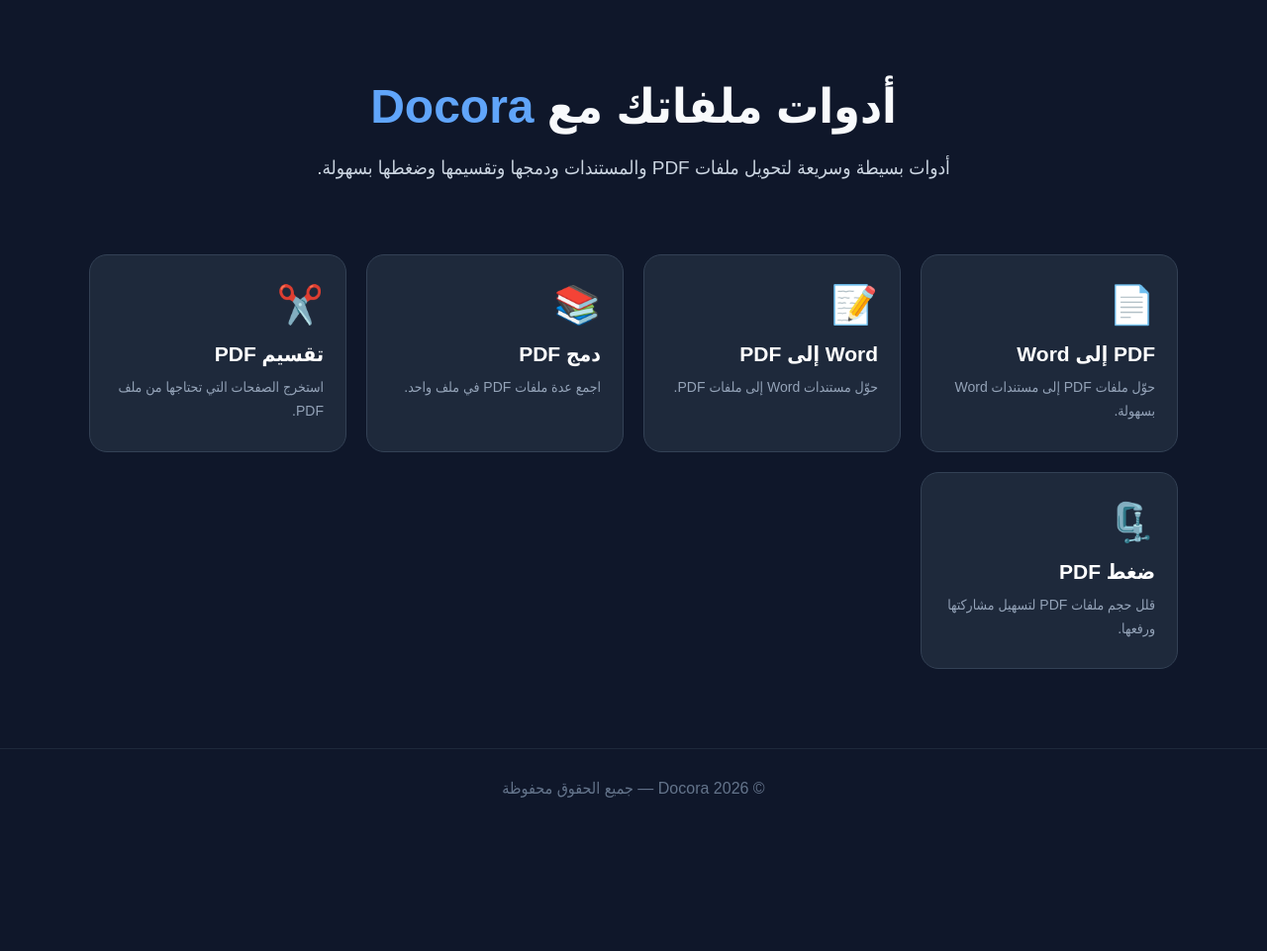
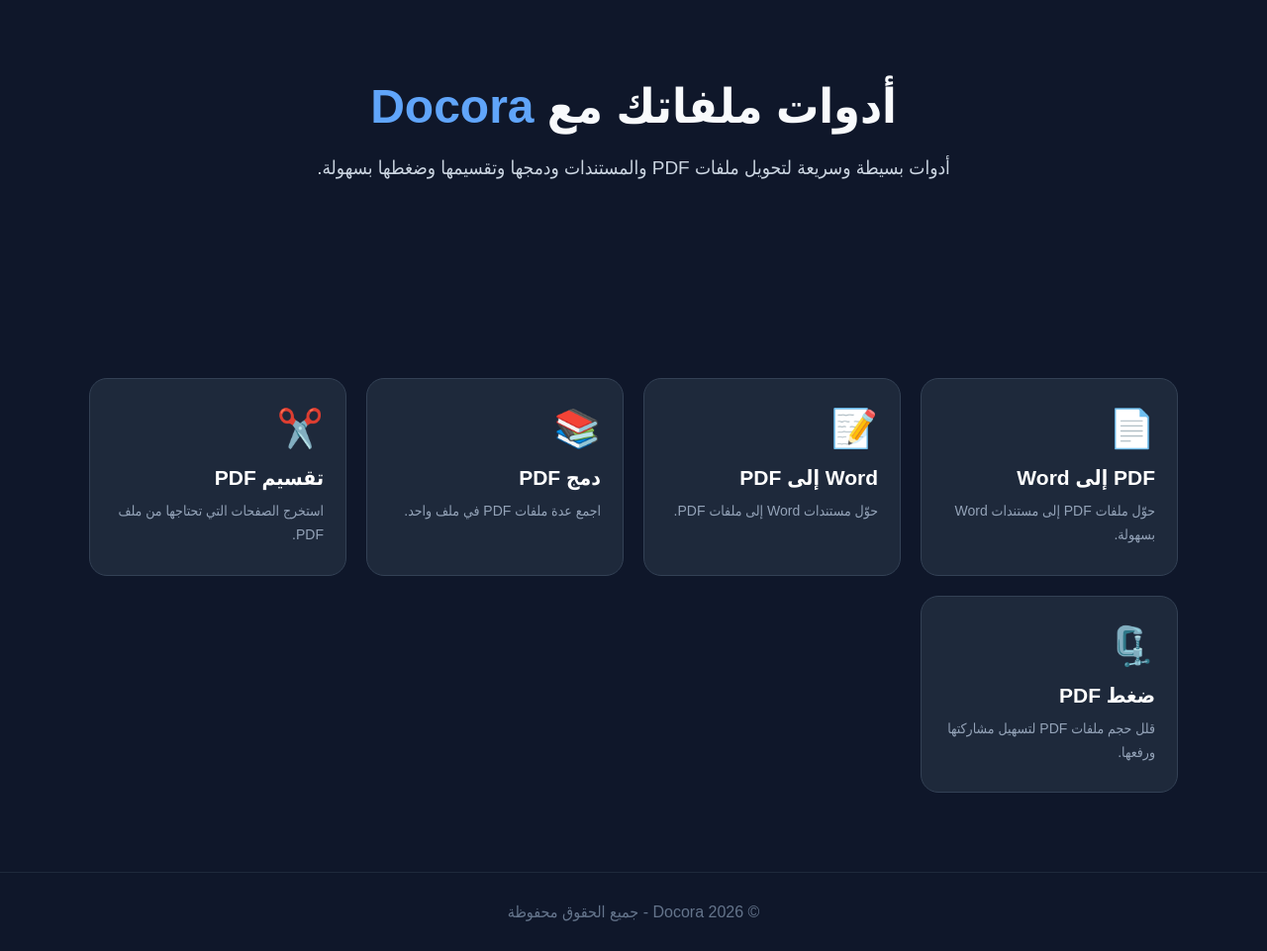
Before and after one commit to ahmedali212121/Fileora, a Flask app: page / in a window 1280 px wide. Shown: the part 78-1039 px from the top of the page at 99% size. Before the commit the page ends 884 px from the top, so only its background shows below. Run offline with Flask 3, Linux system fonts and the light colour scheme.

Commit message:
Update home.html

```diff
--- a/templates/home.html
+++ b/templates/home.html
@@ -1,6 +1,8 @@
 <!DOCTYPE html>
 <html lang="ar" dir="rtl">
+
 <head>
+
     <meta charset="UTF-8">
     <meta name="viewport" content="width=device-width, initial-scale=1.0">
 
@@ -8,6 +10,12 @@
 
     <meta name="description"
           content="Docora - أدوات مجانية وسهلة لتحويل ودمج وتقسيم وضغط ملفات PDF والمستندات.">
+
+    <!-- Google AdSense -->
+    <script async
+        src="https://pagead2.googlesyndication.com/pagead/js/adsbygoogle.js?client=ca-pub-5168430877675005"
+        crossorigin="anonymous">
+    </script>
 
     <style>
         * {
@@ -60,6 +68,18 @@
             line-height: 1.8;
         }
 
+        /*
+         * مساحة الإعلان
+         * ستستخدمها Google AdSense عند تفعيل Auto ads
+         */
+        .ad-container {
+            width: 86%;
+            max-width: 1100px;
+            margin: 20px auto 35px;
+            min-height: 90px;
+            text-align: center;
+        }
+
         .tools {
             width: 86%;
             max-width: 1100px;
@@ -109,6 +129,7 @@
         }
 
         @media (max-width: 600px) {
+
             .hero {
                 padding-top: 55px;
             }
@@ -124,16 +145,27 @@
             .tools {
                 width: 92%;
             }
+
+            .ad-container {
+                width: 92%;
+            }
         }
     </style>
+
 </head>
 
 <body>
 
+    <!-- Header -->
     <header>
         <a href="/" class="logo">Docora</a>
     </header>
 
+
+    <!-- الصفحة الرئيسية -->
+    <main>
+
+        <!-- Hero -->
         <section class="hero">
 
             <h1>
@@ -148,53 +180,97 @@
 
         </section>
 
+
+        <!-- Google AdSense -->
+        <div class="ad-container">
+            <!--
+                Google AdSense Auto ads
+                يتم التحكم بالإعلانات من لوحة AdSense
+            -->
+        </div>
+
+
+        <!-- الأدوات -->
         <section class="tools">
 
             <a href="/pdf-to-word" class="tool">
+
                 <div class="icon">📄</div>
+
                 <h2>PDF إلى Word</h2>
+
                 <p>
                     حوّل ملفات PDF إلى مستندات Word بسهولة.
                 </p>
+
             </a>
 
+
             <a href="/word-to-pdf" class="tool">
+
                 <div class="icon">📝</div>
+
                 <h2>Word إلى PDF</h2>
+
                 <p>
                     حوّل مستندات Word إلى ملفات PDF.
                 </p>
+
             </a>
 
+
             <a href="/merge-pdf" class="tool">
+
                 <div class="icon">📚</div>
+
                 <h2>دمج PDF</h2>
+
                 <p>
                     اجمع عدة ملفات PDF في ملف واحد.
                 </p>
+
             </a>
 
+
             <a href="/split-pdf" class="tool">
+
                 <div class="icon">✂️</div>
+
                 <h2>تقسيم PDF</h2>
+
                 <p>
                     استخرج الصفحات التي تحتاجها من ملف PDF.
                 </p>
+
             </a>
 
+
             <a href="/compress-pdf" class="tool">
+
                 <div class="icon">🗜️</div>
+
                 <h2>ضغط PDF</h2>
+
                 <p>
                     قلل حجم ملفات PDF لتسهيل مشاركتها ورفعها.
                 </p>
+
             </a>
 
         </section>
 
+    </main>
+
+
+    <!-- Footer -->
     <footer>
-    © 2026 Docora — جميع الحقوق محفوظة
+
+        <p>
+            © 2026 Docora - جميع الحقوق محفوظة
+        </p>
+
     </footer>
 
 </body>
+
 </html>
```
Lines whose indentation alone changed are shown as unchanged.
